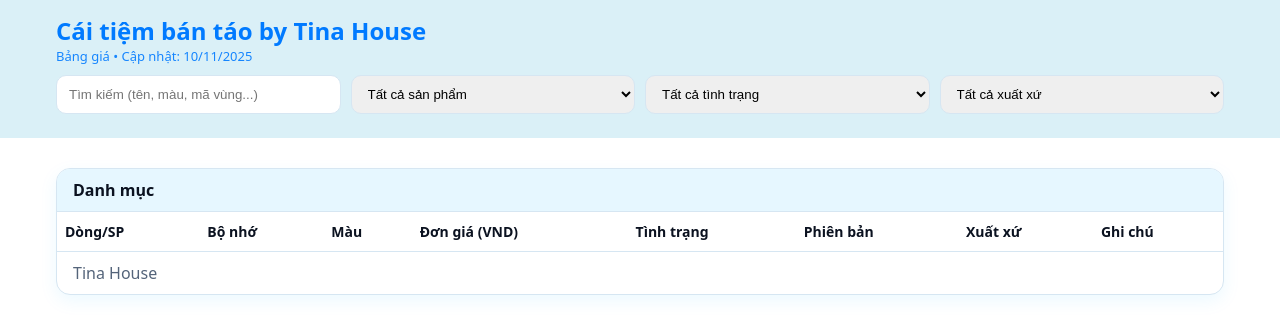
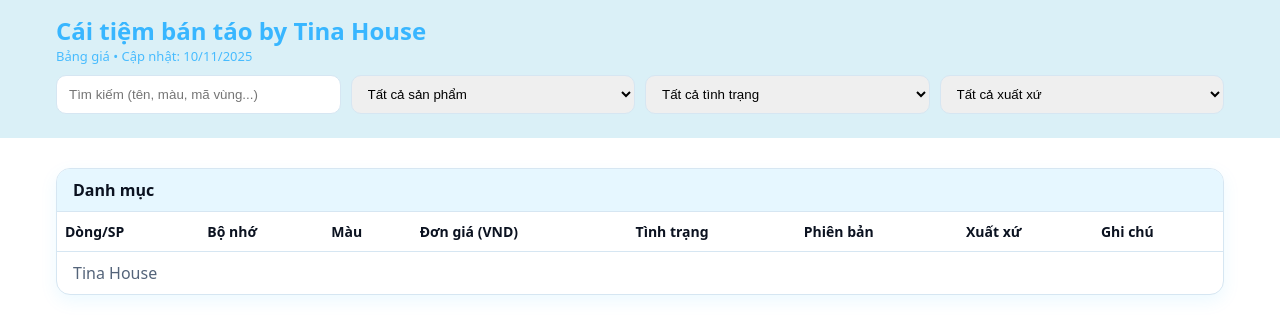
Before and after one commit to binhne128/Web-TiNaHouse, a plain HTML site: page index.html in a window 1280 px wide. Drawn offline with Linux system fonts and the light colour scheme; no server answers.

Commit message:
Update header text color in index.html

```diff
--- a/index.html
+++ b/index.html
@@ -12,7 +12,7 @@
   :root { --brand:#12B7FF; --brand-dark:#0B8ED1; --border:#d6e6f2; --muted:#54647a; }
   * { box-sizing:border-box }
   body { margin:0; font-family: system-ui,-apple-system,Segoe UI,Roboto,Arial,sans-serif; color:#0b1220; background:#fff }
-  header { position: sticky; top:0; z-index:10; background:#DAF0F7; color:#007AFF; }
+  header { position: sticky; top:0; z-index:10; background:#DAF0F7; color:#38B6FF; }
   .wrap { max-width:1200px; margin:0 auto; padding:14px 16px; }
   .title { font-weight:900; font-size:24px }
   .subtitle { font-size:13px; opacity:.9 }
```
